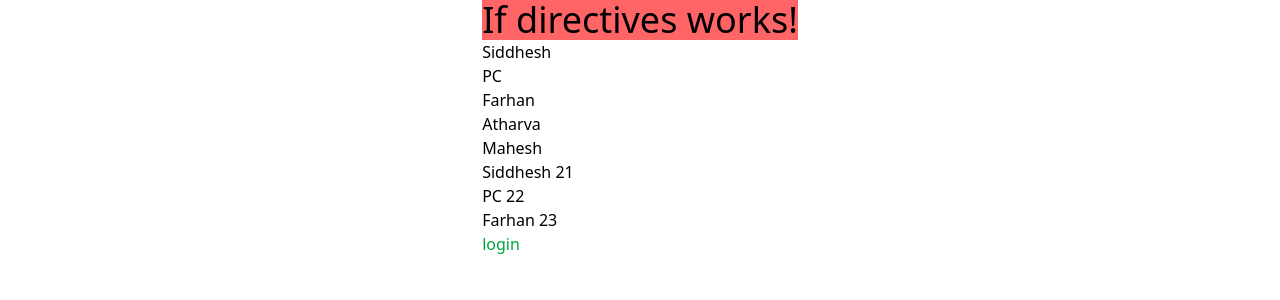
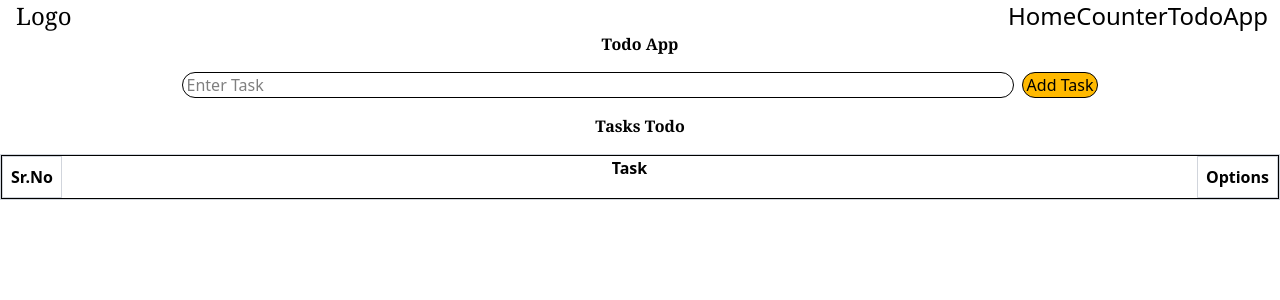
Before and after one commit to git-sidd/Angular_Learning, an Angular app: page /todo in a window 1280 px wide. Before the commit this address led to /. Shown: the top 300 px of the page. Built offline with nearby package versions, Linux system fonts and the light colour scheme.

Commit message:
Routing in Angular

```diff
--- a/src/app/app.html
+++ b/src/app/app.html
@@ -1,4 +1,4 @@
-<div class="flex flex-col items-center justify-center">
+<div class="">
         <!-- <app-login></app-login>
 
         <counter></counter>
@@ -14,7 +14,10 @@
 
         <!-- <todo-app/> -->
         <!-- <dynamic_styling/> -->
-        <directives/>
+        <!-- <directives/> -->
+
+        <headerElem/>
+        <router-outlet/>
 
 
 </div>
--- a/src/app/app.routes.ts
+++ b/src/app/app.routes.ts
@@ -1,3 +1,11 @@
 import { Routes } from '@angular/router';
+import { Counter } from './counter/counter';
+import { TodoApp } from './todo-app/todo-app';
+import { Login } from './login/login';
+import { Home } from './home/home';
 
-export const routes: Routes = [];
+export const routes: Routes = [
+    {path:'counter',component:Counter},
+    {path:'todo',component:TodoApp},
+    {path:'',component:Home}
+];
--- a/src/app/app.ts
+++ b/src/app/app.ts
@@ -11,24 +11,26 @@ import { TwoWayBinding } from './two-way-binding/two-way-binding';
 import { TodoApp } from './todo-app/todo-app';
 import { DynamicStyling } from './dynamic-styling/dynamic-styling';
 import { Directives } from './directives/directives';
+import { RouterLink, RouterOutlet } from '@angular/router';
+import { Header } from './header/header';
 
 
 @Component({
   selector: 'app-root',
-  imports: [Login,Counter,Events,InputField,IfElse,Switch,ForLoop,Signals,TwoWayBinding,TodoApp,DynamicStyling,Directives],
+  imports: [Header,RouterOutlet],
   templateUrl: './app.html',
-  styleUrl: './app.css'
+  styleUrls: ['./app.css']
 })
 export class App {
-  protected readonly title = signal('angular-tut');
-  name="Siddhesh";
-  post="Hitman"
-  func() {
-    let a=10;
-    return `Hello you age is ${this.name   +a}`;
-  }
-  sum(a:number,b:number){
-    console.log(a+b);
-  }
+  // protected readonly title = signal('angular-tut');
+  // name="Siddhesh";
+  // post="Hitman"
+  // func() {
+  //   let a=10;
+  //   return `Hello you age is ${this.name   +a}`;
+  // }
+  // sum(a:number,b:number){
+  //   console.log(a+b);
+  // }
 
 }
--- a/src/app/counter/counter.html
+++ b/src/app/counter/counter.html
@@ -2,7 +2,7 @@
 
 <div>
     <h2 class="text-center text-2xl font-mono">{{counter}}</h2>
-    <div class="flex gap-4 mt-2">
+    <div class="flex gap-4 mt-2 justify-center">
         <p (click)="dec()" class="bg-red-600 p-1 rounded-sm cursor-pointer">Decrement</p>
         <p (click)="reset()" class="bg-gray-600 p-1 rounded-sm cursor-pointer">Reset</p>
         <p (click)="inc()" class="bg-green-600 p-1 rounded-sm cursor-pointer">Increment</p>
--- /dev/null
+++ b/src/app/header/header.html
@@ -0,0 +1,14 @@
+<nav class="flex flex-row gap-4 w-full justify-between">
+    <h2 class="text-2xl font-serif ml-4">Logo</h2>
+    <ul class="mr-4 w-[20%] flex text-2xl justify-between">
+                <li>
+                        <a routerLink="/">Home</a>
+                </li>
+                <li>
+                        <a routerLink="/counter">Counter</a>
+                </li>
+                <li>
+                        <a routerLink="/todo">TodoApp</a>
+                </li>
+        </ul>
+</nav>
--- /dev/null
+++ b/src/app/header/header.ts
@@ -0,0 +1,12 @@
+import { Component } from '@angular/core';
+import { RouterLink } from '@angular/router';
+
+@Component({
+  selector: 'headerElem',
+  imports: [RouterLink],
+  templateUrl: './header.html',
+  styleUrl: './header.css'
+})
+export class Header {
+
+}
--- /dev/null
+++ b/src/app/home/home.html
@@ -0,0 +1 @@
+<p class="text-3xl font-bold">Home Page</p>
--- /dev/null
+++ b/src/app/home/home.ts
@@ -0,0 +1,11 @@
+import { Component } from '@angular/core';
+
+@Component({
+  selector: 'app-home',
+  imports: [],
+  templateUrl: './home.html',
+  styleUrl: './home.css'
+})
+export class Home {
+
+}
--- a/src/app/todo-app/todo-app.html
+++ b/src/app/todo-app/todo-app.html
@@ -8,13 +8,13 @@
   />
   <button (click)="addTask()" class="bg-amber-400 px-1 rounded-2xl border">Add Task</button>
 </div>
-<div>
+<div class="flex justify-center flex-col">
   <h1 class="text-center my-4 font-serif font-bold">Tasks Todo</h1>
   <table class="border-collapse border border-gray-300 ">
     <thead>
-      <tr class="border flex  justify-around">
+      <tr class="border flex  justify-between">
         <th class="border border-gray-300 p-2">Sr.No</th>
-        <th class="border border-gray-300 p-2">Task</th>
+        <th class="">Task</th>
         <th class="border border-gray-300 p-2">Options</th>
       </tr>
     </thead>
@@ -23,7 +23,7 @@
       @for(task of tasklist;track task.id){
       <tr class="border flex gap-4 justify-between">
         <td class="border border-gray-300 p-2">{{ task.id }}</td>
-        <td class="border border-gray-300 p-2">{{ task.tname }}</td>
+        <td class="">{{ task.tname }}</td>
         <td class="border border-gray-300 p-2 text-red-600 cursor-pointer"><button (click)="deleteTask(task.id)">delete</button></td>
       </tr>
       }
--- a/src/index.html
+++ b/src/index.html
@@ -4,6 +4,8 @@
   <meta charset="utf-8">
   <title>AngularTut</title>
   <base href="/">
+  <meta http-equiv="Content-Security-Policy" content="default-src 'self'; connect-src 'self'; style-src 'self' 'unsafe-inline'; script-src 'self' 'unsafe-eval';">
+
   <meta name="viewport" content="width=device-width, initial-scale=1">
   <link rel="icon" type="image/x-icon" href="favicon.ico">
 </head>
```
Also changed, not shown: src/app/header/header.css (added), src/app/home/home.css (added), 2 other files (tests, documents, lock files or other folders).
